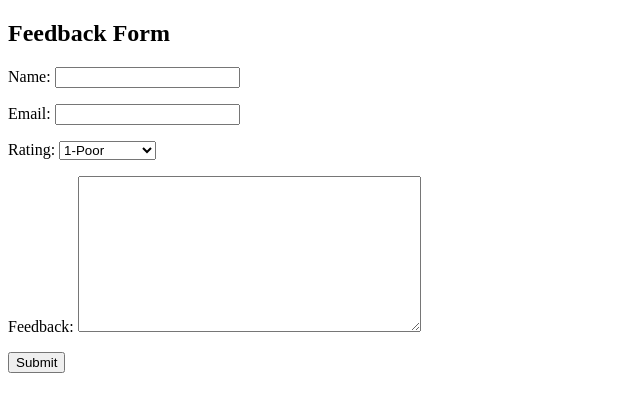
After one commit to sarthak-agnihotri/Django, a Django app: page /feedback/ in a window 1280 px wide. The commit adds this page. Shown: the top 412 px of the page, without its empty margins (0-640 px from the left). Run offline with Django 5.2, Linux system fonts and the light colour scheme.

Commit message:
feedback and contact form

```diff
--- a/myproject/students/forms.py
+++ b/myproject/students/forms.py
@@ -4,6 +4,26 @@ from django import forms
 #     email=forms.EmailField()
 #     age=forms.IntegerField(min_value=18, max_value=60)
 
-class LoginForm(forms.Form):
-    username=forms.CharField(max_length=50)
-    password=forms.CharField(widget=forms.PasswordInput)
+# class LoginForm(forms.Form):
+#     username=forms.CharField(max_length=50)
+#     password=forms.CharField(widget=forms.PasswordInput)
+
+# class ContactForm(forms.Form):
+#     name=forms.CharField(min_length=2,max_length=50)
+#     email=forms.EmailField()
+#     subject=forms.CharField(min_length=5,max_length=100)
+#     message=forms.CharField(min_length=10,widget=forms.Textarea)
+
+class FeedbackForm(forms.Form):
+    name=forms.CharField(min_length=2,max_length=50)
+    email=forms.EmailField()
+    rating=forms.ChoiceField(
+        choices=[
+            ('1','1-Poor'),
+            ('2','2-Average'),
+            ('3','3-Good'),
+            ('4','4-Very Good'),
+            ('5','5-Excellent')
+        ]
+    )
+    feedback=forms.CharField(min_length=10,widget=forms.Textarea)
--- /dev/null
+++ b/myproject/students/templates/students/feedback.html
@@ -0,0 +1,16 @@
+<!DOCTYPE html>
+<html lang="en">
+<head>
+    <meta charset="UTF-8">
+    <meta name="viewport" content="width=device-width, initial-scale=1.0">
+    <title>Feedback</title>
+</head>
+<body>
+    <h2>Feedback Form</h2>
+    <form method="POST">
+        {%csrf_token%}
+        {{form.as_p}}
+        <button type="submit">Submit</button>
+    </form>
+</body>
+</html>
--- a/myproject/students/urls.py
+++ b/myproject/students/urls.py
@@ -4,5 +4,9 @@ from . import views
 
 urlpatterns=[
     # path('register/',views.register),
-    path('login/',views.login_view),
+    # path('login/',views.login_view),
+    # path('contact/',views.contact),
+    # path('success/',views.success,name='success')
+    path('feedback/',views.feedback,name='feedback'),
+    path('success/',views.success,name='success'),
 ]
--- a/myproject/students/views.py
+++ b/myproject/students/views.py
@@ -1,6 +1,9 @@
-from django.shortcuts import render
+from django.shortcuts import render,redirect
+from django.contrib import messages
 # from .forms import StudentForm
-from .forms import LoginForm
+# from .forms import LoginForm
+# from .forms import ContactForm
+from .forms import FeedbackForm
 
 # def register(request):
 #     form=StudentForm()
@@ -17,18 +20,50 @@ from .forms import LoginForm
 #             })
 #     return render(request,'students/register.html',{'form':form})
 
-def login_view(request):
-    form=LoginForm()
+# def login_view(request):
+#     form=LoginForm()
+#     if request.method=="POST":
+#         form=LoginForm(request.POST)
+#         if form.is_valid():
+#             username=form.cleaned_data['username']
+#             password=form.cleaned_data['password']
+#             if username=="admin" and password=="admin123":
+#                 return render(request,'students/welcome.html',{
+#                     'username':username
+#                 })
+#             else:
+#                 form.add_error(None,"Invalid username or password")
+#     return render(request,'students/login.html',{'form':form})
+
+# def contact(request):
+#     form=ContactForm()
+#     if request.method=="POST":
+#         form=ContactForm(request.POST)
+#         if form.is_valid():
+#             name = form.cleaned_data['name']
+#             email = form.cleaned_data['email']
+#             subject = form.cleaned_data['subject']
+#             message = form.cleaned_data['message']
+#             messages.success(request,"Thank you for contacting us!")
+#             return redirect('success')
+#     else:
+#         return render(request,"students/contact.html",{'form':form})
+
+# def success(request):
+#     return render(request,"students/success.html")
+
+def feedback(request):
+    form=FeedbackForm()
     if request.method=="POST":
-        form=LoginForm(request.POST)
+        form=FeedbackForm(request.POST)
         if form.is_valid():
-            username=form.cleaned_data['username']
-            password=form.cleaned_data['password']
-            if username=="admin" and password=="admin123":
-                return render(request,'students/welcome.html',{
-                    'username':username
-                })
-            else:
-                form.add_error(None,"Invalid username or password")
-    return render(request,'students/login.html',{'form':form})
+            name=form.cleaned_data['name']
+            email=form.cleaned_data['email']
+            rating=form.cleaned_data['rating']
+            feedback=form.cleaned_data['feedback']
+            return redirect('success')
+    else:
+        return render(request,'students/feedback.html',{'form':form})
+def success(request):
+    return render(request,'students/success.html')
 # Create your views here.
```
Also changed, not shown: myproject/students/templates/students/contact.html (added, +11 -0 lines), myproject/students/templates/students/success.html (+19 -1 lines).
